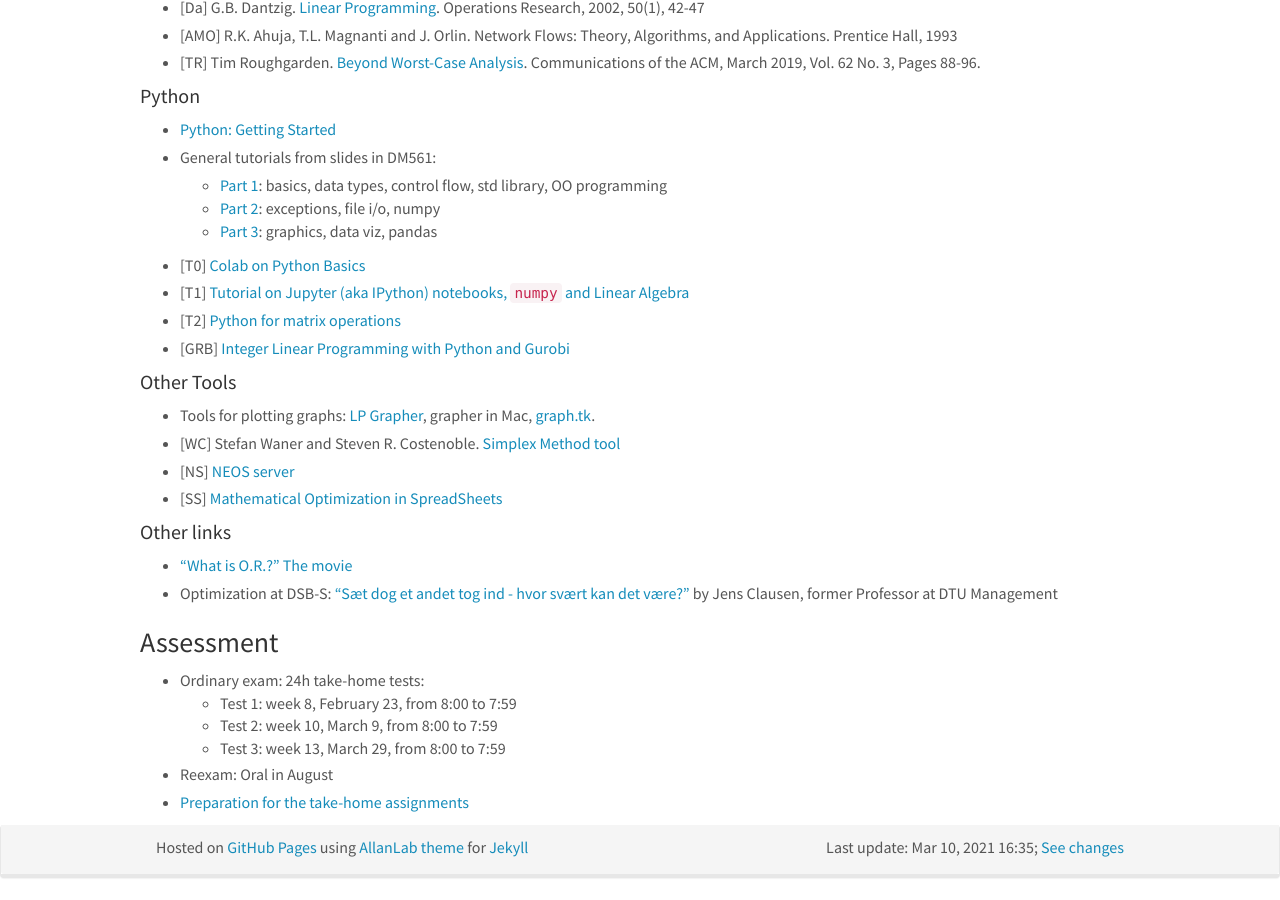
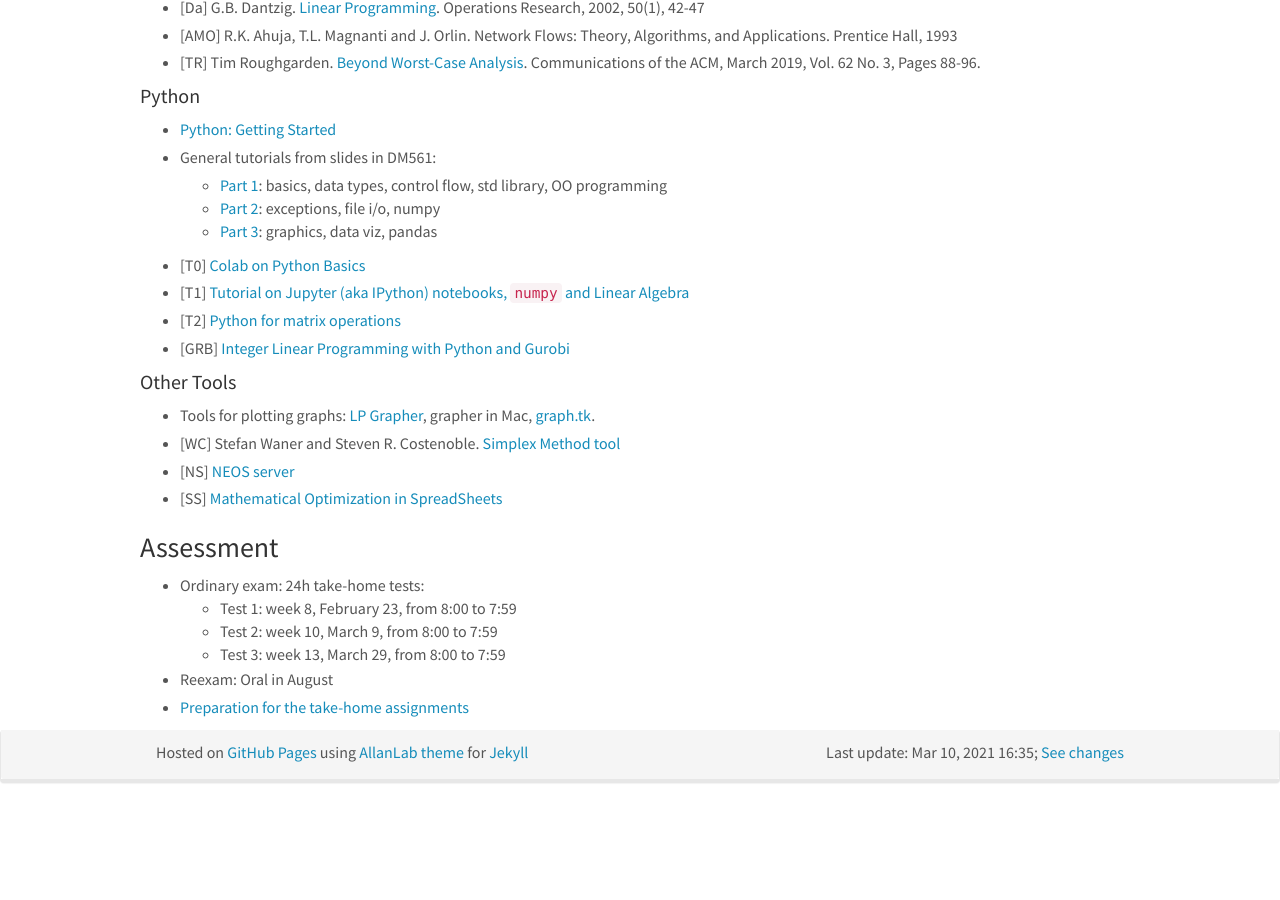
Before and after one commit to DM871/dm871_old_github_io, a Jekyll site: the page built from index.md, in a window 1280 px wide and 900 px high, scrolled down 2102 px. Built offline with Jekyll 4.4.1, drawn with Linux system fonts in a browser that asks for light colours; nearby versions of some CDN libraries; comment, search, counter and statistics services are not loaded; after the commit the page ends 2907 px from its top, so only the background shows below that.

Commit message:
corrected lec12

```diff
--- a/index.md
+++ b/index.md
@@ -208,13 +208,9 @@ FQjCNGDviG6Bma4qepI-0s-GvdaIVc-6Q&sig2=5jT4rnDJkdBU2G1FJowLkQ][Practical Guideli
 
 
 
-#### Other links
-
-- ["What is O.R.?" The movie](http://www.learnaboutor.co.uk/flash/16_plus_movie.htm)
-
+<!---
 - Optimization at DSB-S: ["Sæt dog et andet tog ind - hvor svært kan det være?"](https://www.youtube.com/watch?v=L2gR0_gmL94) by Jens Clausen, former Professor at DTU Management
-
-
+-->
 
 
 ### Assessment
@@ -249,7 +245,7 @@ FQjCNGDviG6Bma4qepI-0s-GvdaIVc-6Q&sig2=5jT4rnDJkdBU2G1FJowLkQ][Practical Guideli
 [9]: {{ "/assets/dm545_handout_lec09_formulations.pdf" | absolute_url }}
 [10]: {{ "/assets/dm545_handout_lec10_cut-alg.pdf" | absolute_url }}
 [11]: {{ "/assets/dm545_handout_lec11_bnb.pdf" | absolute_url }}
-[12]: {{ "/assets/dm545_handout_lec11_netflow.pdf" | absolute_url }}
+[12]: {{ "/assets/dm545_handout_lec12_netflow.pdf" | absolute_url }}
 
 
 <!--- Lecture Notes -->
```
